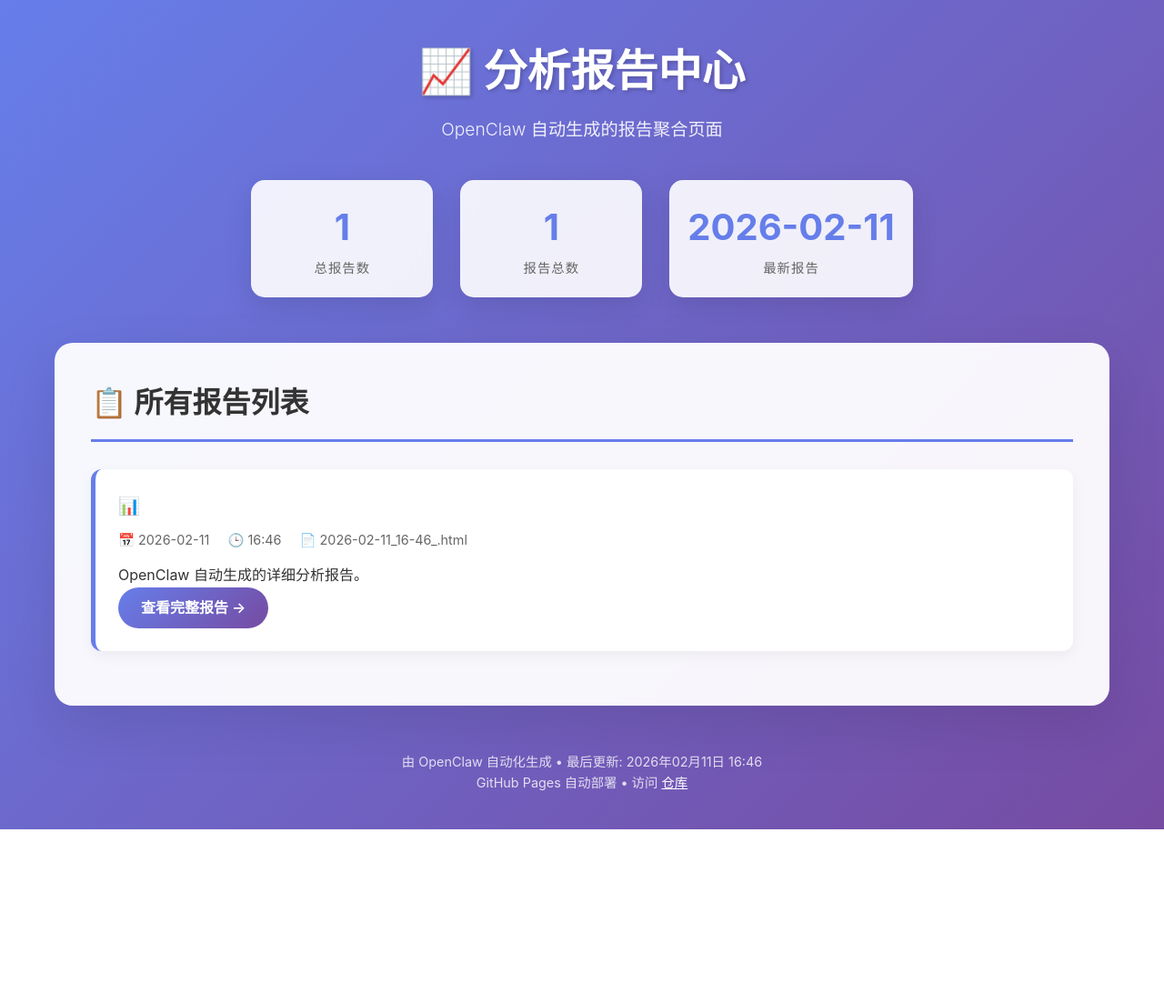
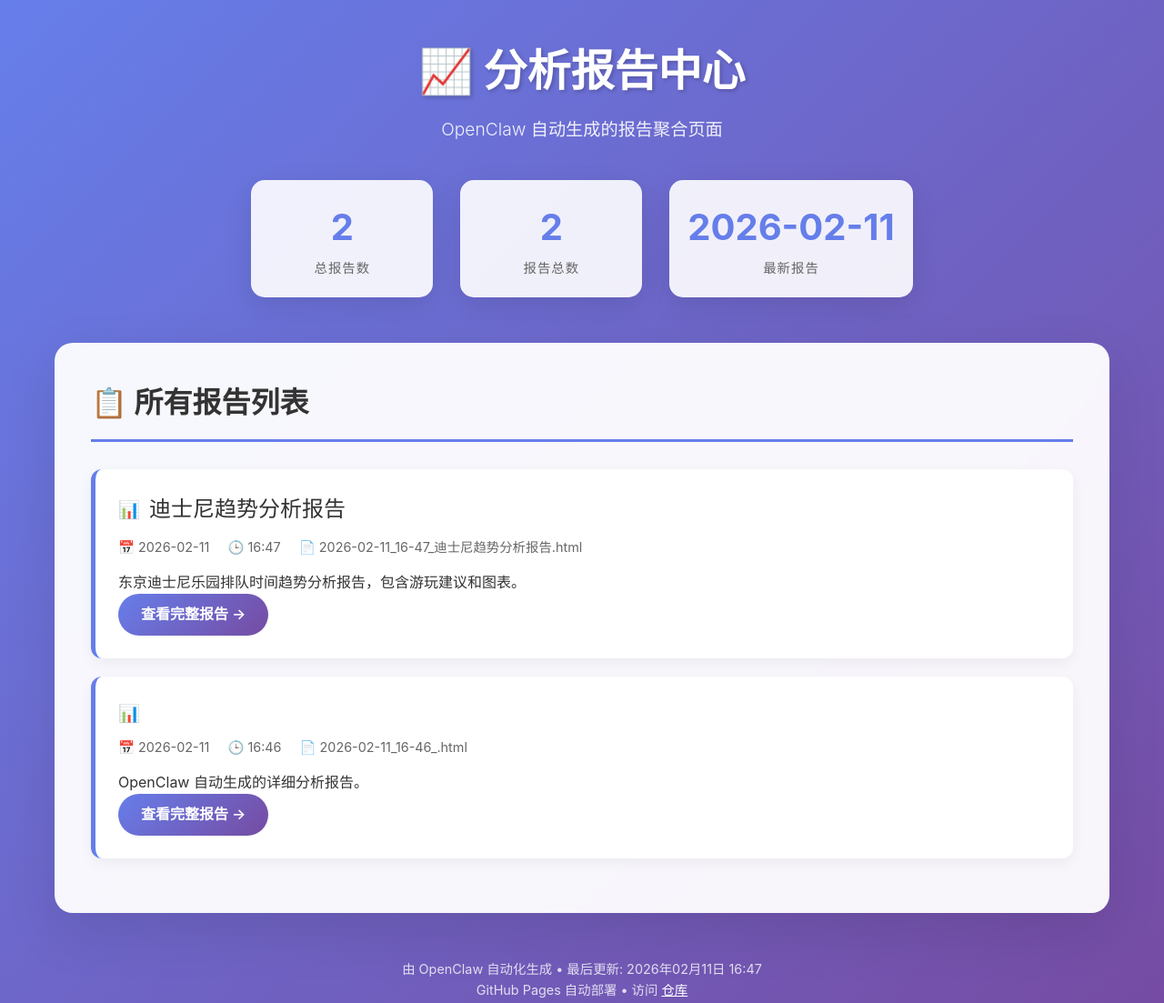
Before and after one commit to wbcbaochun/my-reports, a plain HTML site: page index.html in a window 1280 px wide. Shown: the top 1103 px of the page at 91% size. Before the commit the page ends 912 px from the top, so only its background shows below. Drawn offline with Linux system fonts and the light colour scheme.

Commit message:
自动添加报告: 迪士尼趋势分析报告 (2026-02-11_16-47)

```diff
--- a/index.html
+++ b/index.html
@@ -210,11 +210,11 @@
 
             <div class="stats">
                 <div class="stat-card">
-                    <span class="stat-number" id="total-reports">1</span>
+                    <span class="stat-number" id="total-reports">2</span>
                     <span class="stat-label">总报告数</span>
                 </div>
                 <div class="stat-card">
-                    <span class="stat-number" id="recent-reports">1</span>
+                    <span class="stat-number" id="recent-reports">2</span>
                     <span class="stat-label">报告总数</span>
                 </div>
                 <div class="stat-card">
@@ -229,6 +229,16 @@
 
             <ul id="reports-list">
         <li class="report-item">
+            <div class="report-title">迪士尼趋势分析报告</div>
+            <div class="report-meta">
+                <span>📅 2026-02-11</span>
+                <span>🕒 16:47</span>
+                <span>📄 2026-02-11_16-47_迪士尼趋势分析报告.html</span>
+            </div>
+            <p>东京迪士尼乐园排队时间趋势分析报告，包含游玩建议和图表。</p>
+            <a href="reports/2026-02-11_16-47_迪士尼趋势分析报告.html" class="report-link" target="_blank">查看完整报告 →</a>
+        </li>
+        <li class="report-item">
             <div class="report-title"></div>
             <div class="report-meta">
                 <span>📅 2026-02-11</span>
@@ -241,7 +251,7 @@
         </main>
 
         <div class="footer">
-            <p>由 OpenClaw 自动化生成 • 最后更新: 2026年02月11日 16:46</p>
+            <p>由 OpenClaw 自动化生成 • 最后更新: 2026年02月11日 16:47</p>
             <p>GitHub Pages 自动部署 • 访问 <a href="https://github.com/wbcbaochun/my-reports" style="color: white; text-decoration: underline;">仓库</a></p>
         </div>
     </div>
```
Also changed, not shown: reports/2026-02-11_16-47_迪士尼趋势分析报告.html (added, +8 -0 lines), 1 other file.
